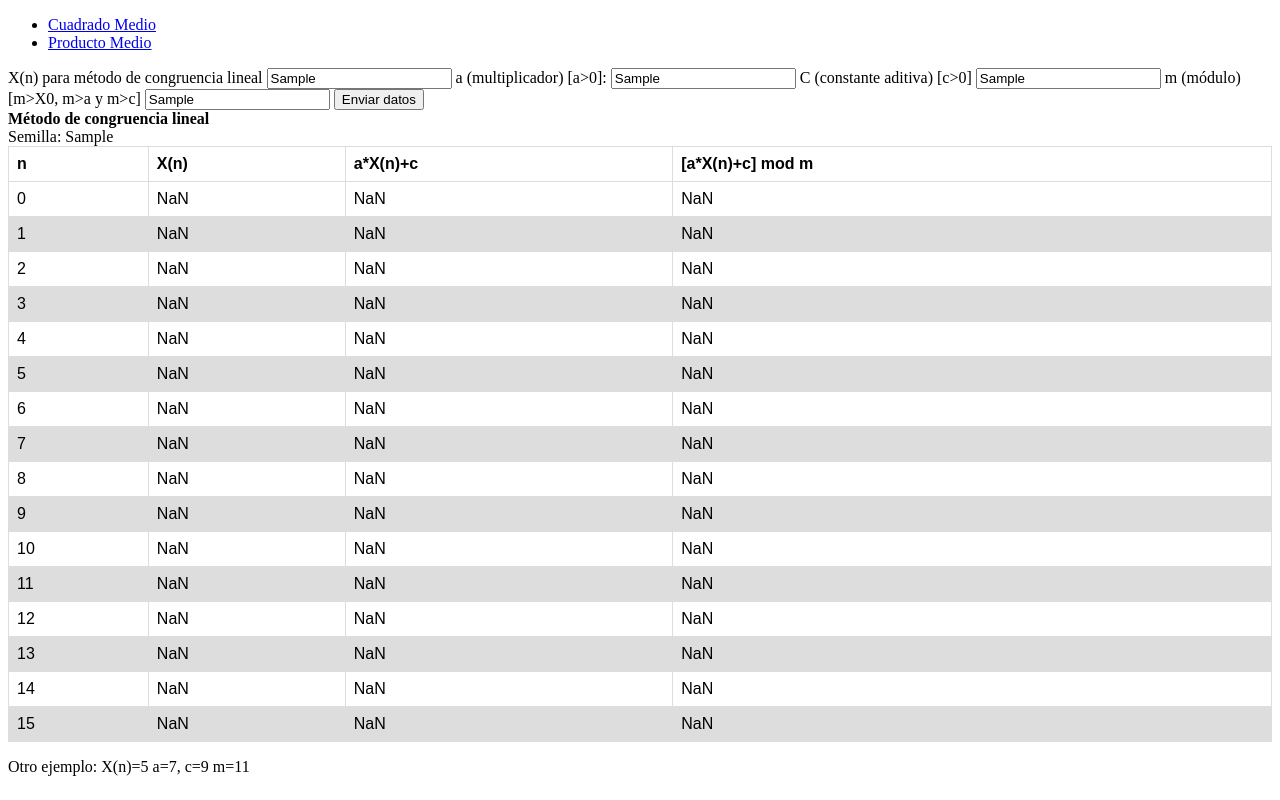
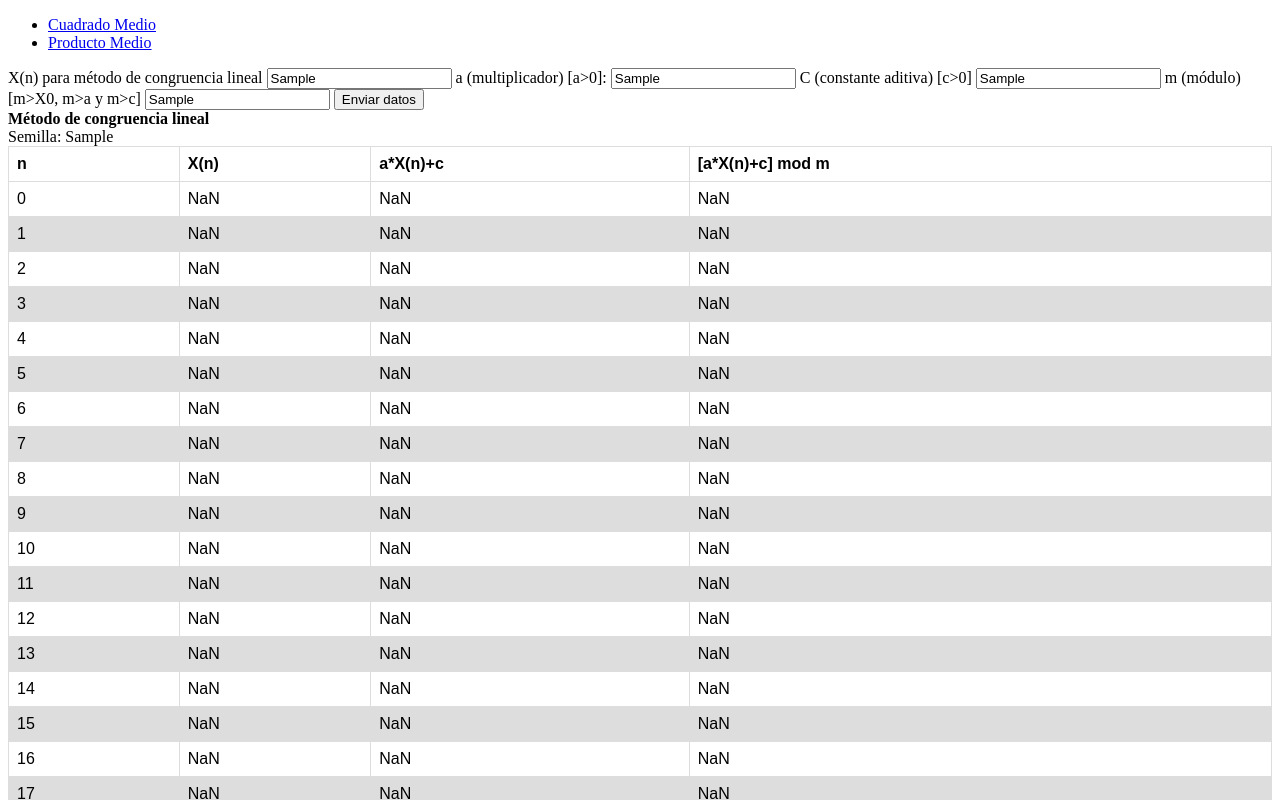
Before and after one commit to lvm3632/MetodosCuantitativos, a plain HTML site: page congruencia_lineal.html in a window 1280 px wide. Both pictures are taken after typing "Sample", "Sample", "Sample", "Sample" into the empty fields and a click on the button "Enviar datos". Shown: the top 800 px of the page. Drawn offline with Linux system fonts and the light colour scheme.

Commit message:
not normalize

```diff
--- a/congruencialineal.js
+++ b/congruencialineal.js
@@ -12,7 +12,7 @@ window.onload = () => {
         output.innerHTML = "<b>Método de congruencia lineal</b> <br/>\nSemilla: " + semilla;
         e.preventDefault();
         let arr = generarNumeros(semilla, a, c, m);
-        genera_tabla(15, arr);
+        genera_tabla(999, arr);
     };
 };
 
@@ -29,16 +29,16 @@ function generarNumeros(sem, a, c, m) {
 
     let num1_before = 0;
 
-    for (let i = 0; i < 16; i++) {
+    for (let i = 0; i < 1000; i++) {
         num1_before = semilla;
         totalSuma = aV*semilla+cV;
         modTotal = totalSuma % mV;
         semilla = modTotal;
         let obj = {
             index: i,
-            xn: normalize(num1_before),
-            axc: normalize(totalSuma),
-            axcmodm: normalize(modTotal)
+            xn: num1_before,//normalize(num1_before),
+            axc: totalSuma, //normalize(totalSuma),
+            axcmodm: modTotal //normalize(modTotal)
         };
         arr.push(obj);
         console.log(obj);
@@ -46,11 +46,11 @@ function generarNumeros(sem, a, c, m) {
     return arr;
 }
 
-function normalize(value, min = 0, max = Math.pow(2,32)){
+/*function normalize(value, min = 0, max = Math.pow(2,32)){
         normalized = (value-min)/(max-min);
         let res =  normalized*100000000;
         return res.toFixed(2);
-}
+}*/
 
 function genera_tabla(n, arr) {
     tabla.innerText = "";
```
Also changed, not shown: index.html (+1 -1 lines).
